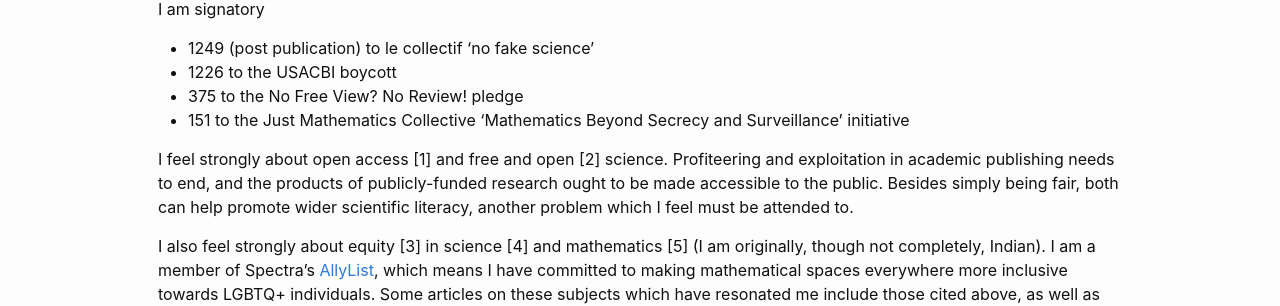
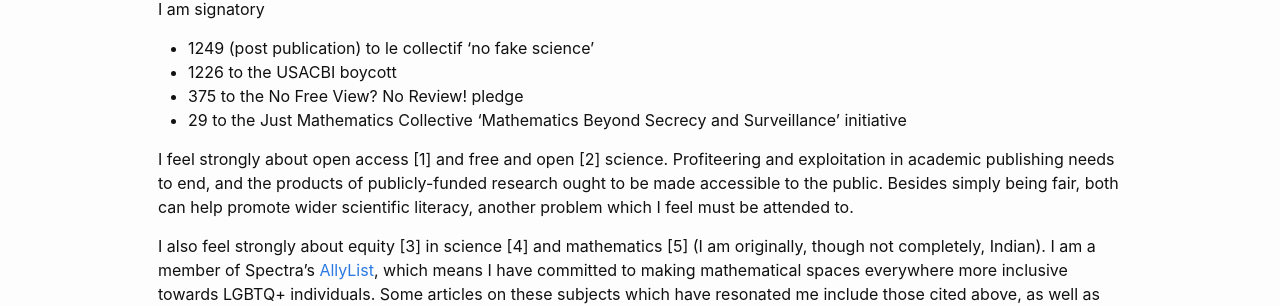
Before and after one commit to DARSakthi/DARSakthi.github.io, a Jekyll site: the page built from other.markdown, in a window 1280 px wide. Shown: the part 254-560 px from the top of the page. Built offline with Jekyll 4.4.1, drawn with Linux system fonts in a browser that asks for light colours.

Commit message:
Misprint (?)

```diff
--- a/other.markdown
+++ b/other.markdown
@@ -13,7 +13,7 @@ I am signatory
 - 1249 (post publication) to le collectif 'no fake science'
 - 1226 to the USACBI boycott
 - 375 to the No Free View? No Review! pledge
-- 151 to the Just Mathematics Collective 'Mathematics Beyond Secrecy and Surveillance' initiative
+- 29 to the Just Mathematics Collective 'Mathematics Beyond Secrecy and Surveillance' initiative
 
 I feel strongly about open access [1] and free and open [2] science. Profiteering and exploitation in academic publishing needs to end, and the products of publicly-funded research ought to be made accessible to the public. Besides simply being fair, both can help promote wider scientific literacy, another problem which I feel must be attended to.
 
```
